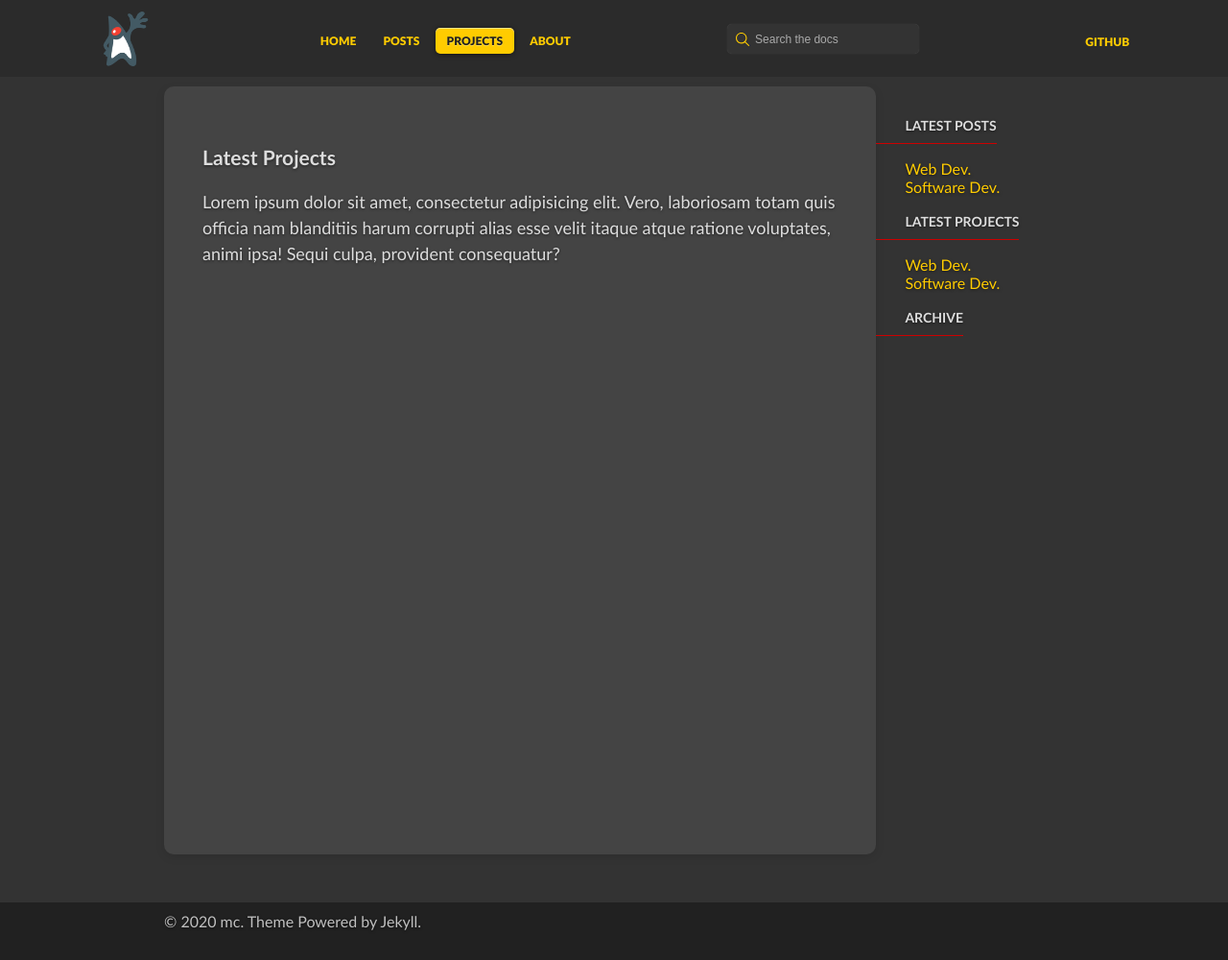
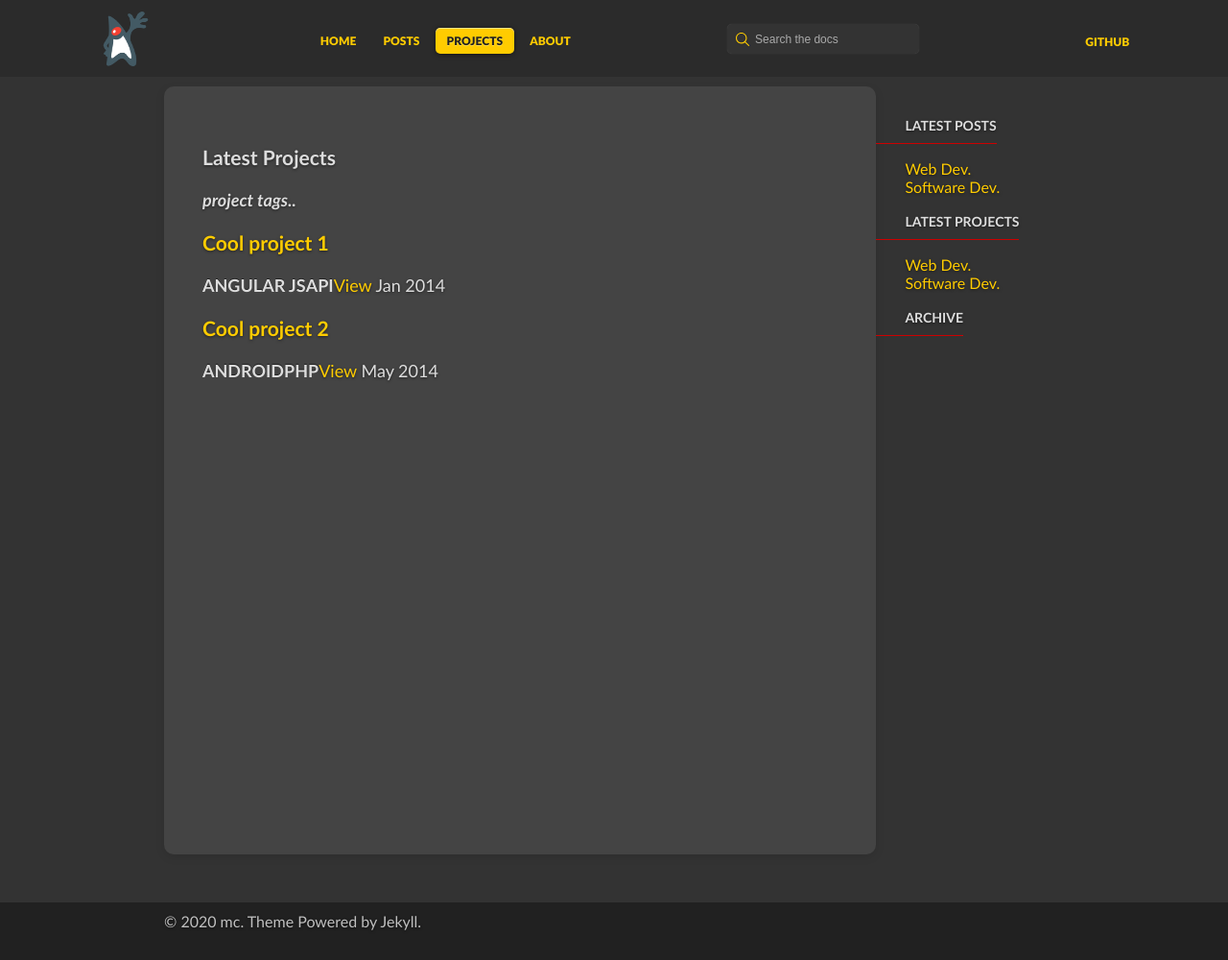
Before and after one commit to mc-source/mc-source.github.io, a Jekyll site: the page built from projects.md, in a window 1280 px wide. Shown: the whole page at 96% size. Built offline with Jekyll 4.4.1, drawn with Linux system fonts in a browser that asks for light colours; grey boxes are pictures that could not be loaded.

Commit message:
projects.md update

```diff
--- a/_layouts/default.html
+++ b/_layouts/default.html
@@ -59,9 +59,9 @@
                   </div>
 
                   <div class="clear"></div>
-                  <p>
-                  Lorem ipsum dolor sit amet, consectetur adipisicing elit. Vero, laboriosam totam quis officia nam blanditiis harum corrupti alias esse velit itaque atque ratione voluptates, animi ipsa! Sequi culpa, provident consequatur?
-                  </p>
+                 <!--  <p>
+                 Lorem ipsum dolor sit amet, consectetur adipisicing elit. Vero, laboriosam totam quis officia nam blanditiis harum corrupti alias esse velit itaque atque ratione voluptates, animi ipsa! Sequi culpa, provident consequatur?
+                 </p> -->
                   <!-- <ol class="step-nav">
                      <li><a href="/docs/step-by-step/01-setup/">Setup</a></li>
                      <li><a href="/docs/step-by-step/02-liquid/">Liquid</a></li>
--- a/projects.md
+++ b/projects.md
@@ -4,7 +4,7 @@ title: Projects
 ---
 ### Latest Projects
 
-<!--  <div class="projects row">
+<div class="projects row">
    {% include project_tags.html %}
 
    {% for project in site.data.projects %}
@@ -37,4 +37,4 @@ title: Projects
        </div>
        </div>
    {% endfor %}
-</div> -->
+</div>
```
Also changed, not shown: 7 other files.
